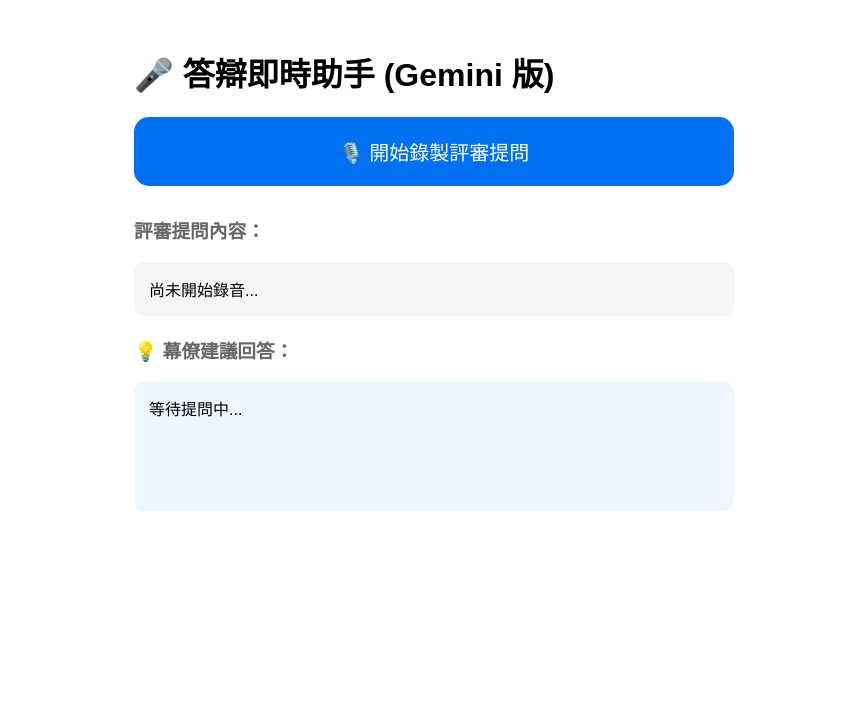
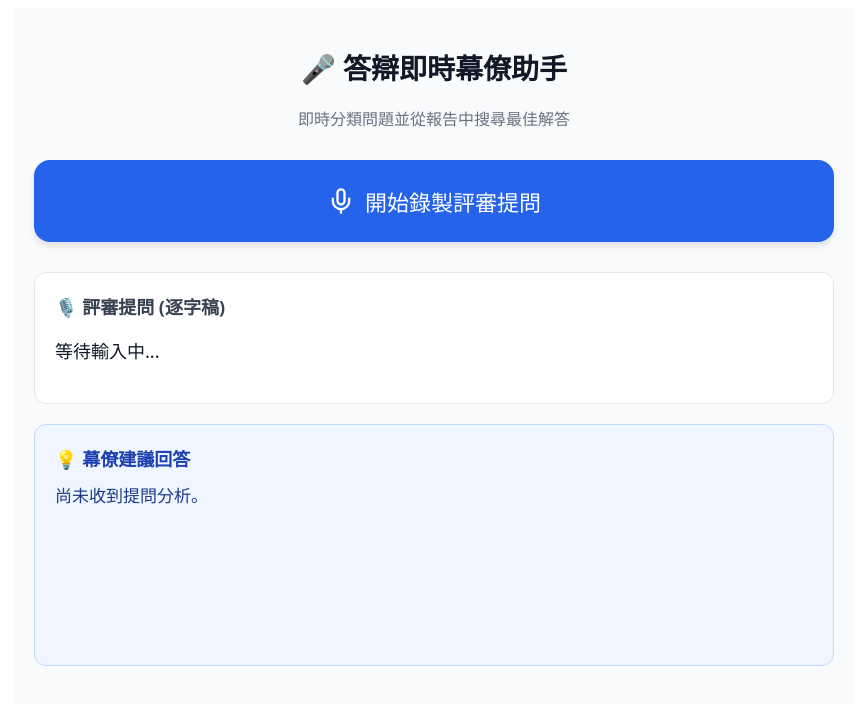
Before and after one commit to everterrachanghua-maker/my-ai-recorder, a Next.js app: page / in a window 1280 px wide. Shown: the top 704 px of the page, without its empty margins (206-1073 px from the left). Built offline with nearby package versions, Linux system fonts and the light colour scheme.

Commit message:
Update page.tsx

```diff
--- a/app/page.tsx
+++ b/app/page.tsx
@@ -1,78 +1,104 @@
 "use client";
-import { useState, useEffect } from 'react';
+import { useState, useEffect, useRef } from 'react';
+import { Mic, MicOff, Loader2 } from 'lucide-react';
 
 export default function RecorderPage() {
   const [isListening, setIsListening] = useState(false);
   const [transcript, setTranscript] = useState('');
   const [analysis, setAnalysis] = useState('');
   const [loading, setLoading] = useState(false);
-
-  // 設置瀏覽器語音辨識
-  const [recognition, setRecognition] = useState(null);
+  const [recognition, setRecognition] = useState<any>(null);
 
   useEffect(() => {
-    const SpeechRecognition = window.SpeechRecognition || window.webkitSpeechRecognition;
+    // 解決 TypeScript 在瀏覽器 API 的報錯
+    const SpeechRecognition = (window as any).SpeechRecognition || (window as any).webkitSpeechRecognition;
     if (SpeechRecognition) {
       const rec = new SpeechRecognition();
       rec.lang = 'zh-TW';
-      rec.continuous = false;
-      rec.onresult = (event) => {
+      rec.continuous = false; // 聽完一段自動結束
+      rec.interimResults = false;
+
+      rec.onresult = (event: any) => {
         const text = event.results[0][0].transcript;
         setTranscript(text);
-        sendToGemini(text);
+        sendToAI(text);
       };
+
       rec.onend = () => setIsListening(false);
+      rec.onerror = () => setIsListening(false);
       setRecognition(rec);
     }
   }, []);
 
   const toggleListen = () => {
     if (isListening) {
-      recognition.stop();
+      recognition?.stop();
     } else {
-      setTranscript('正在聆聽...');
+      setTranscript('正在聆聽評審提問...');
       setAnalysis('');
-      recognition.start();
+      recognition?.start();
       setIsListening(true);
     }
   };
 
-  const sendToGemini = async (text) => {
+  const sendToAI = async (text: string) => {
     setLoading(true);
+    try {
       const res = await fetch('/api/process', {
         method: 'POST',
         headers: { 'Content-Type': 'application/json' },
         body: JSON.stringify({ text })
       });
       const data = await res.json();
-    setAnalysis(data.analysis);
+      setAnalysis(data.analysis || "AI 無法生成建議，請確認 API Key。");
+    } catch (err) {
+      setAnalysis("連線錯誤，請稍後再試。");
+    } finally {
       setLoading(false);
+    }
   };
 
   return (
-    <div style={{ padding: '20px', fontFamily: 'sans-serif', maxWidth: '600px', margin: 'auto' }}>
-      <h1>🎤 答辯即時助手 (Gemini 版)</h1>
+    <div style={{ padding: '20px', fontFamily: 'system-ui, sans-serif', maxWidth: '800px', margin: 'auto', backgroundColor: '#f9fafb', minHeight: '100vh' }}>
+      <header style={{ textAlign: 'center', marginBottom: '30px' }}>
+        <h1 style={{ color: '#111827', fontSize: '28px' }}>🎤 答辯即時幕僚助手</h1>
+        <p style={{ color: '#6b7280' }}>即時分類問題並從報告中搜尋最佳解答</p>
+      </header>
+
+      <main>
         <button
           onClick={toggleListen}
           style={{
-          padding: '20px', fontSize: '20px', width: '100%', borderRadius: '15px',
-          background: isListening ? '#ff4d4d' : '#0070f3', color: 'white', border: 'none'
+            display: 'flex', alignItems: 'center', justifyContent: 'center', gap: '10px',
+            padding: '25px', fontSize: '22px', width: '100%', borderRadius: '16px',
+            background: isListening ? '#ef4444' : '#2563eb', color: 'white',
+            border: 'none', cursor: 'pointer', boxShadow: '0 4px 6px rgba(0,0,0,0.1)',
+            transition: 'all 0.2s'
           }}
         >
-        {isListening ? '🛑 停止聆聽' : '🎙️ 開始錄製評審提問'}
+          {isListening ? <MicOff size={28} /> : <Mic size={28} />}
+          {isListening ? '點擊結束聆聽' : '開始錄製評審提問'}
         </button>
 
-      <div style={{ marginTop: '30px' }}>
-        <h3 style={{ color: '#666' }}>評審提問內容：</h3>
-        <div style={{ padding: '15px', background: '#f5f5f5', borderRadius: '10px' }}>
-          {transcript || "尚未開始錄音..."}
+        <div style={{ marginTop: '30px', display: 'grid', gap: '20px' }}>
+          <section style={{ background: 'white', padding: '20px', borderRadius: '12px', border: '1px solid #e5e7eb' }}>
+            <h3 style={{ marginTop: 0, color: '#374151', fontSize: '18px' }}>🎙️ 評審提問 (逐字稿)</h3>
+            <p style={{ color: '#111827', lineHeight: '1.6', fontSize: '18px' }}>
+              {transcript || "等待輸入中..."}
+            </p>
+          </section>
+
+          <section style={{ background: '#eff6ff', padding: '20px', borderRadius: '12px', border: '1px solid #bfdbfe', minHeight: '200px' }}>
+            <div style={{ display: 'flex', alignItems: 'center', gap: '8px', marginBottom: '10px' }}>
+              <h3 style={{ margin: 0, color: '#1e40af', fontSize: '18px' }}>💡 幕僚建議回答</h3>
+              {loading && <Loader2 className="animate-spin" size={20} />}
             </div>
-
-        <h3 style={{ color: '#666', marginTop: '20px' }}>💡 幕僚建議回答：</h3>
-        <div style={{ padding: '15px', background: '#eef6ff', borderRadius: '10px', minHeight: '100px' }}>
-          {loading ? "AI 思考中..." : analysis || "等待提問中..."}
+            <div style={{ color: '#1e3a8a', whiteSpace: 'pre-wrap', lineHeight: '1.8', fontSize: '17px' }}>
+              {loading ? "正在根據報告內容分析最佳解答..." : analysis || "尚未收到提問分析。"}
             </div>
+          </section>
         </div>
+      </main>
     </div>
   );
 }
```
Lines whose indentation alone changed are shown as unchanged.
